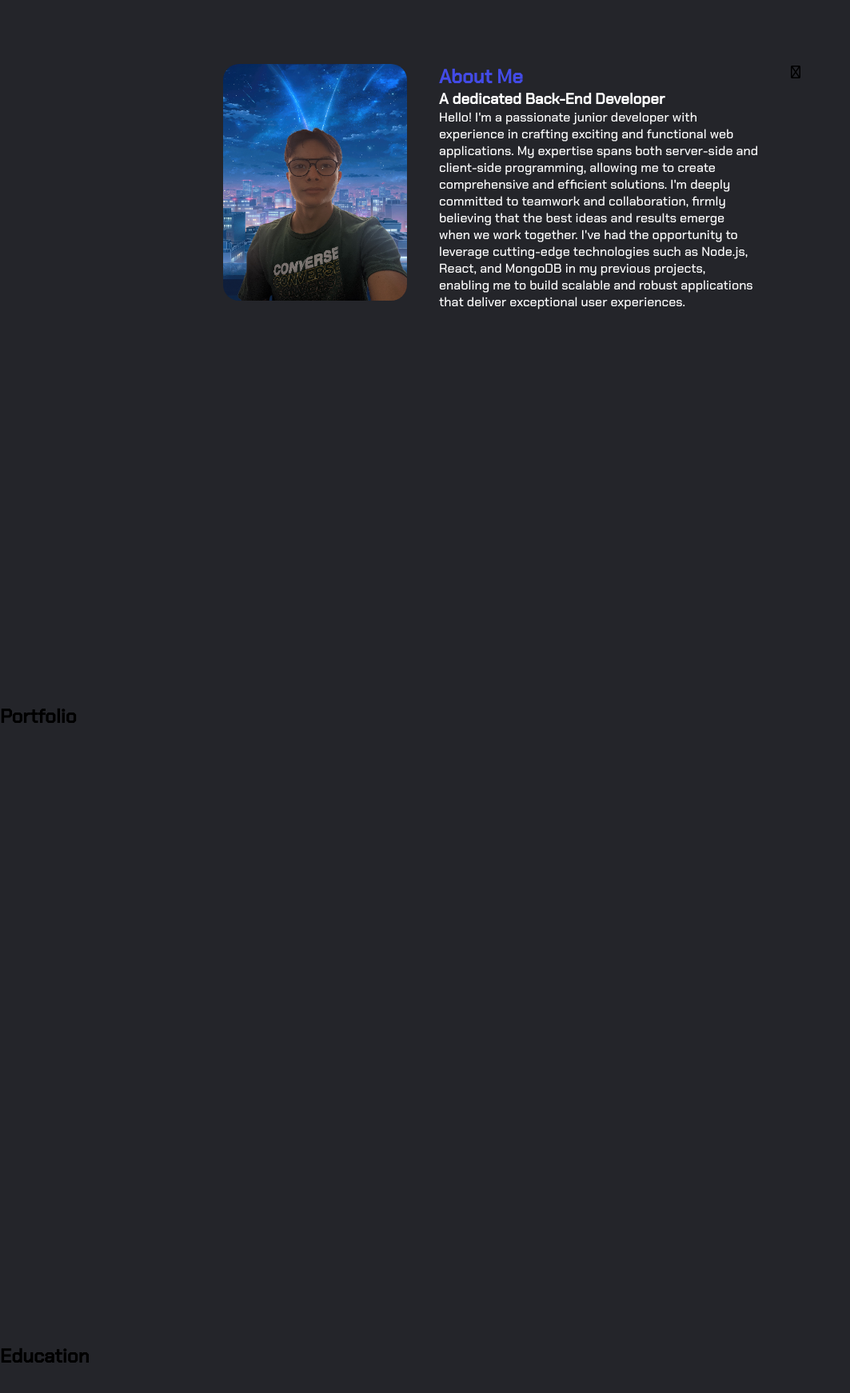
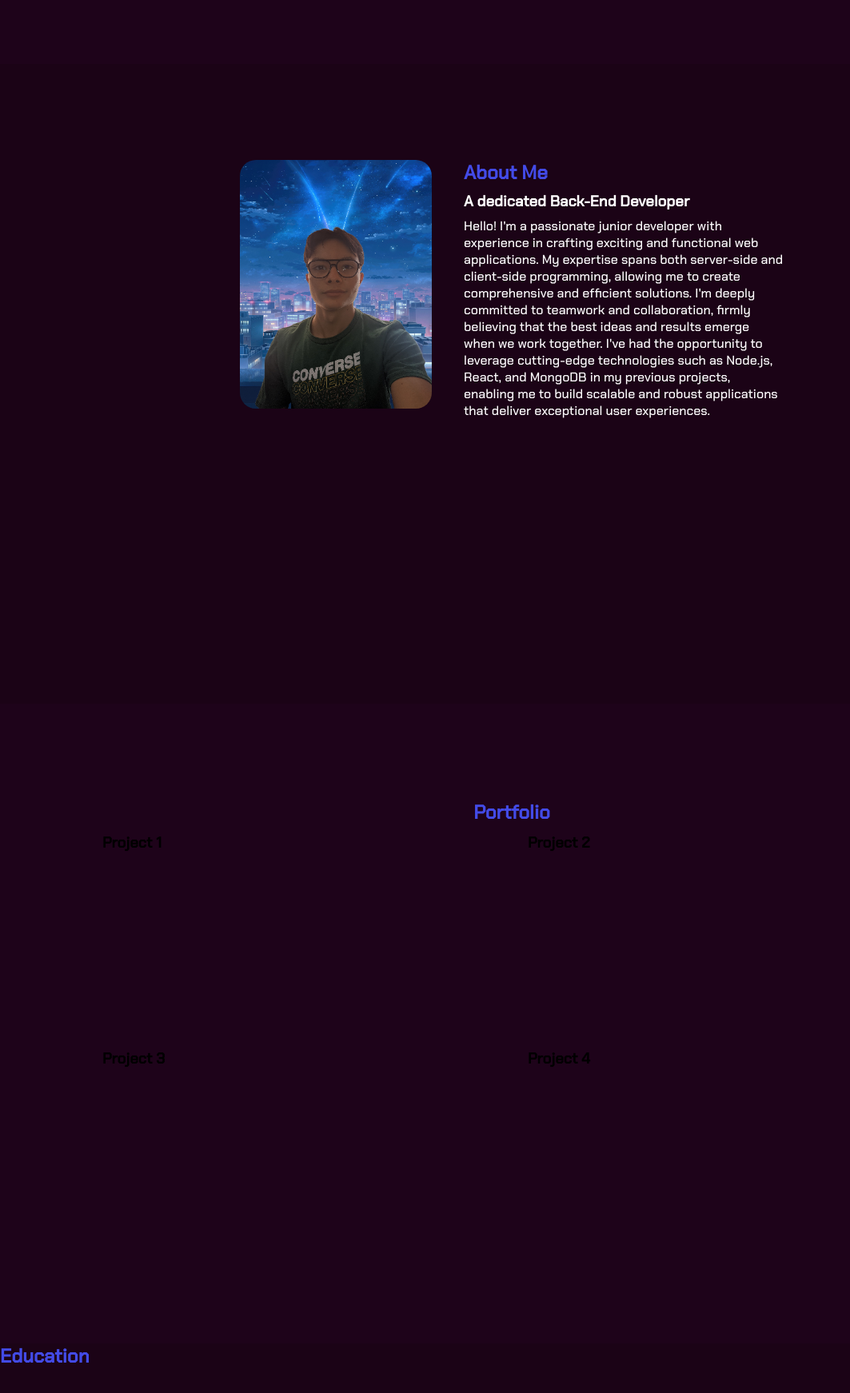
Before and after one commit to Gaellunarr/ProyectoWebHTMLyCSS, a plain HTML site: page index.html in a window 1280 px wide. Shown: the part 720-2462 px from the top of the page at 80% size, without its empty margins (0-1063 px from the left). Drawn offline with Linux system fonts and the light colour scheme.

Commit message:
I did the first steps to do the second section

```diff
--- a/files/main.js
+++ b/files/main.js
@@ -0,0 +1,8 @@
+var header = document.getElementById('Header')
+
+window.addEventListener('scroll', ()=>{
+    var scroll = window.scrollY
+    if(scroll>250) {
+        header.style.backgroundColor = '#170312'
+    }
+})
--- a/files/style.css
+++ b/files/style.css
@@ -4,9 +4,13 @@
     box-sizing: border-box;
     margin: 0;
     padding: 0;
-    background-color: #24252A;
     font-family: 'Chakra Petch', sans-serif;
 }
+
+h2 {
+    color: #434be7;
+}
+
 
 html {
     scroll-behavior: smooth;
@@ -80,6 +84,7 @@ button:hover {
     align-items: center;
     justify-content: center;
     color: #ffffff;
+    background-color: #1E031A;
 
 }
 
@@ -123,6 +128,7 @@ button:hover {
 
 section {
     height: 100vh;
+    background-color: #1B0316;
 }
 
 section[id] {
@@ -134,12 +140,13 @@ section[id] {
     align-items: flex-start;
     justify-content: center;
     gap: 40px;
+    padding-top: 120px;
 }
 
 .about-me-image {
     border-radius: 20px;
-    height: 295.5px;
-    width: 230px;
+    height: 311px;
+    width: 240px;
 }
 
 .about-me-flex{
@@ -150,13 +157,49 @@ section[id] {
     flex-wrap: wrap;
     width: 400px;
     color: white;
-
+    gap: 8px;
 }
 
-.about-me-flex h2 {
-    color: #434be7;
+
+.portfolio {
+    display: flex;
+    flex-direction: column;
+    align-items: center;
+    background-color: #1E031A;
+    padding-top: 120px;
 }
 
-.about-me-flex h3 {
+.portfolio-container {
+    display: grid;
+    width: 80%;
+    height: 500px;
+    margin: 10px auto;
+    grid-template-columns: repeat(
+        auto-fit,
+        minmax(
+            150px,
+            1fr
+        )
+    );
+    grid-template-areas:
+    "n1 n2"
+    "n3 n4"
+    ;
+    gap: 40px;
+}
 
+.item1 {
+    grid-area: n1;
 }
+
+.item2 {
+    grid-area: n2;
+}
+
+.item3 {
+    grid-area: n3;
+}
+
+.item4 {
+    grid-area: n4;
+}
--- a/index.html
+++ b/index.html
@@ -9,7 +9,7 @@
     <title>Gael Luna's Portfolio</title>
 </head>
 <body>
-    <header>
+    <header id="Header">
         <a href="#">
             <img class="logo" src="images/logo-webpage.png" alt="logo">
         </a>
@@ -22,7 +22,7 @@
             </ul>
         </nav>
         <a class="cta" href="#"><button>Contact</button></a>
-    </header>
+    </header >
     <main>
         <div class="main-container">
             <div class="main-container-h1-p">
@@ -43,14 +43,22 @@
             <h3>A dedicated Back-End Developer</h3>
             <p>Hello! I'm a passionate junior developer with experience in crafting exciting and functional web applications. My expertise spans both server-side and client-side programming, allowing me to create comprehensive and efficient solutions. I'm deeply committed to teamwork and collaboration, firmly believing that the best ideas and results emerge when we work together. I've had the opportunity to leverage cutting-edge technologies such as Node.js, React, and MongoDB in my previous projects, enabling me to build scalable and robust applications that deliver exceptional user experiences. </p>
         </div>
-        <div class="about-me-hobbies">
-            <i class="fa-regular fa-dumbbell fa-bounce"></i>
-
-        </div>
     </section>
     <section class="portfolio" id="Portfolio">
-        <div class="portfolio-flex">
-            <h2>Portfolio</h2>
+        <h2>Portfolio</h2>
+        <div class="portfolio-container">
+            <div class="item1">
+                <h3>Project 1</h3>
+            </div>
+            <div class="item2">
+                <h3>Project 2</h3>
+            </div>
+            <div class="item3">
+                <h3>Project 3</h3>
+            </div>
+            <div class="item4">
+                <h3>Project 4</h3>
+            </div>
         </div>
     </section>
     <section class="education" id="Education">
@@ -67,5 +75,6 @@
     <footer>
 
     </footer>
+    <script src="files/main.js"></script>
 </body>
 </html>
```
Lines whose indentation alone changed are shown as unchanged.
